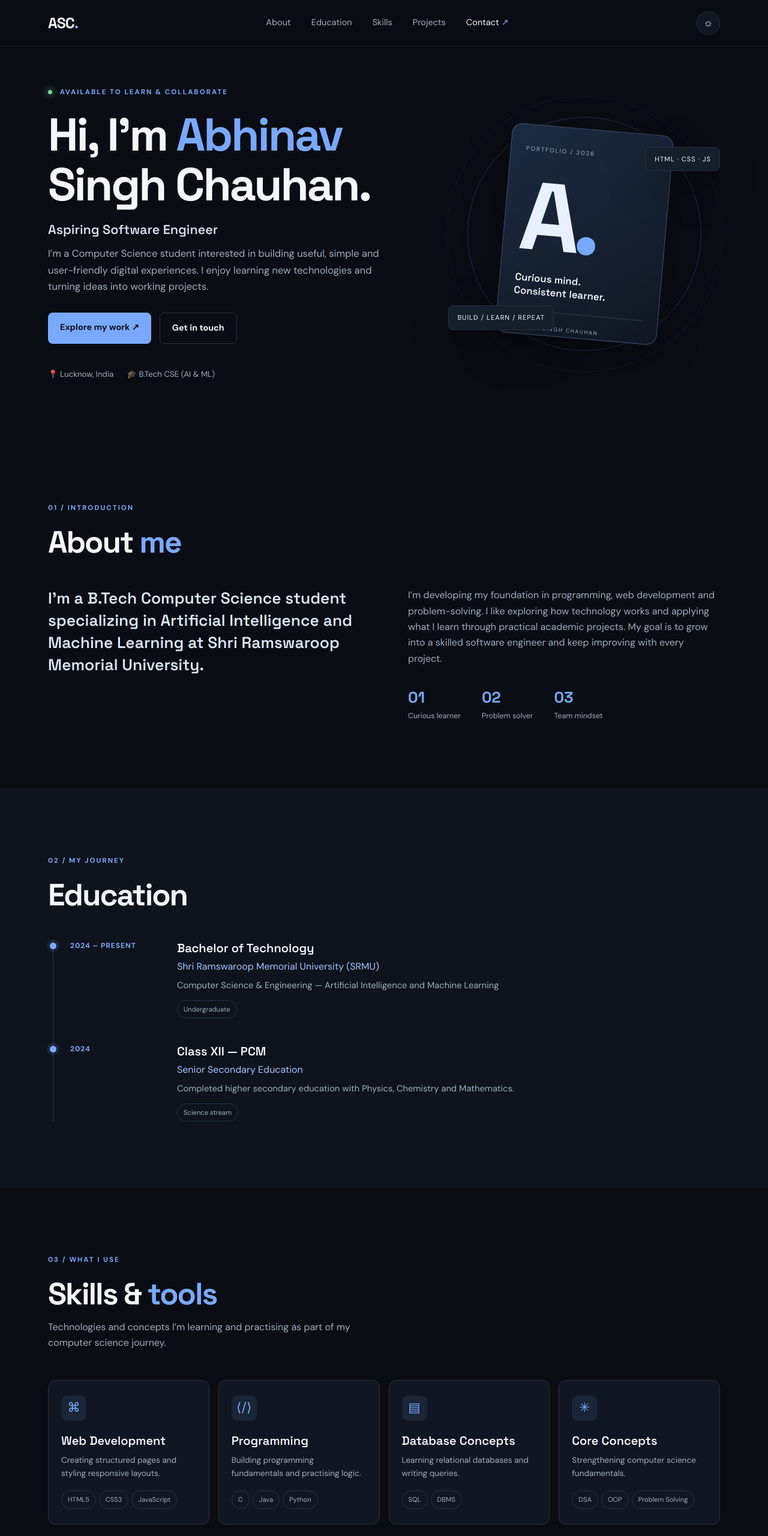
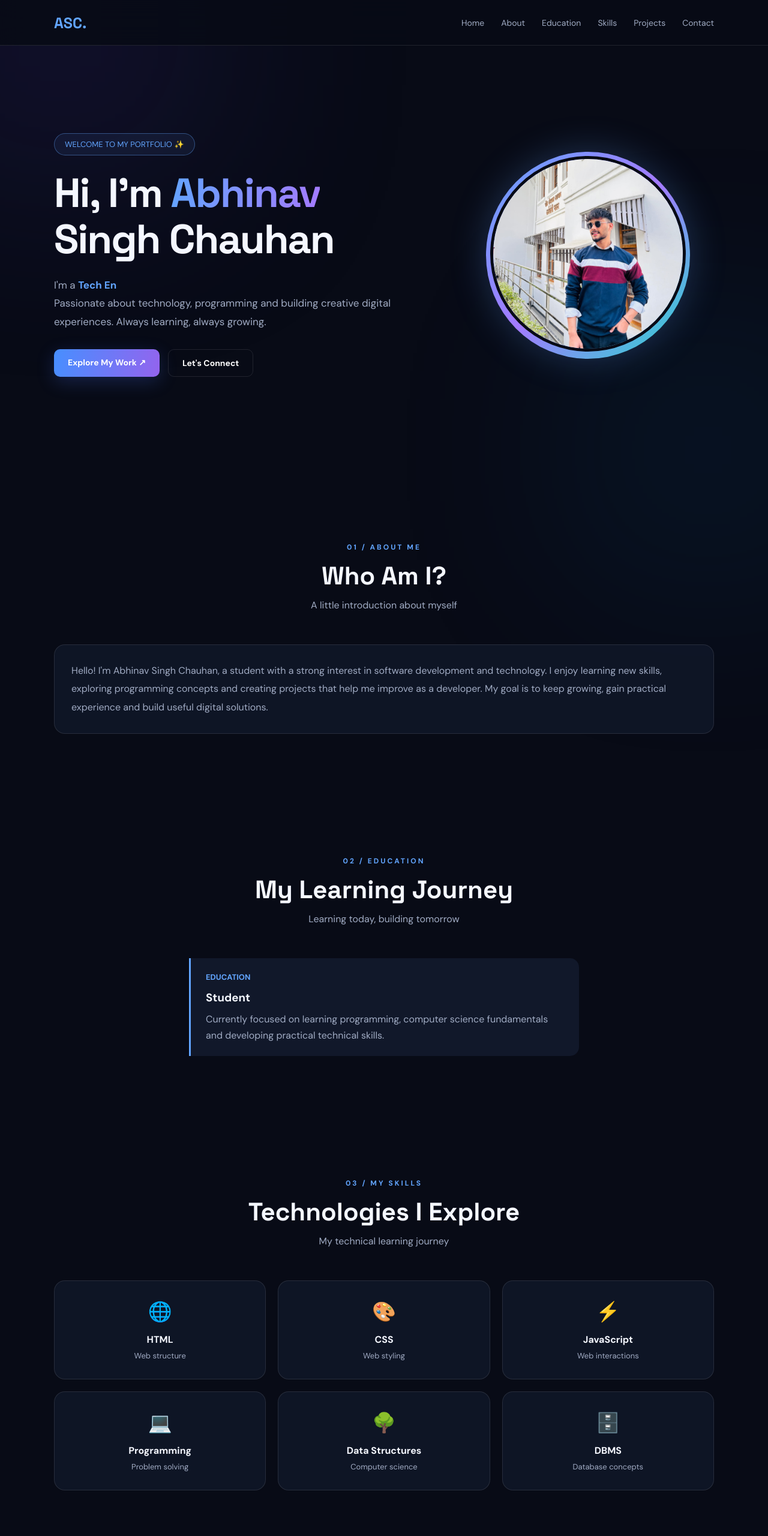
Before and after one commit to Abhinav0825/abhinav-portfolio, a plain HTML site: page index.html in a window 1280 px wide. Shown: the top 2560 px of the page at 60% size. Drawn offline with Linux system fonts and the light colour scheme.

Commit message:
Update index.html

```diff
--- a/index.html
+++ b/index.html
@@ -3,92 +3,575 @@
 <head>
 <meta charset="UTF-8">
 <meta name="viewport" content="width=device-width, initial-scale=1.0">
-  <meta name="description" content="Personal portfolio of Abhinav Singh Chauhan, aspiring software engineer.">
 <title>Abhinav Singh Chauhan | Portfolio</title>
-  <link rel="preconnect" href="https://fonts.googleapis.com">
-  <link rel="preconnect" href="https://fonts.gstatic.com" crossorigin>
-  <link href="https://fonts.googleapis.com/css2?family=DM+Sans:wght@400;500;600;700&family=Space+Grotesk:wght@500;600;700&display=swap" rel="stylesheet">
-  <link rel="stylesheet" href="style.css">
-  <script src="script.js" defer></script>
+<meta name="description" content="Abhinav Singh Chauhan - Student and aspiring software developer portfolio.">
+
+<style>
+@import url('https://fonts.googleapis.com/css2?family=DM+Sans:wght@400;500;600;700&family=Space+Grotesk:wght@400;500;600;700&display=swap');
+
+:root {
+  --bg:#080b16;
+  --card:#11182a;
+  --text:#f4f7ff;
+  --muted:#a1acc4;
+  --blue:#62a5ff;
+  --purple:#a47aff;
+  --line:rgba(255,255,255,.1);
+}
+
+*{margin:0;padding:0;box-sizing:border-box;scroll-behavior:smooth}
+
+body{
+  background:var(--bg);
+  color:var(--text);
+  font-family:'DM Sans',sans-serif;
+  overflow-x:hidden;
+}
+
+body::before{
+  content:"";
+  position:fixed;
+  width:500px;height:500px;
+  background:#4431a5;
+  filter:blur(150px);
+  opacity:.18;
+  top:-200px;left:-150px;
+  pointer-events:none;
+  z-index:-1;
+}
+
+body::after{
+  content:"";
+  position:fixed;
+  width:400px;height:400px;
+  background:#0879c9;
+  filter:blur(150px);
+  opacity:.12;
+  bottom:-150px;right:-100px;
+  pointer-events:none;
+  z-index:-1;
+}
+
+a{color:inherit;text-decoration:none}
+.container{width:min(1100px,90%);margin:auto}
+
+nav{
+  position:fixed;
+  top:0;left:0;width:100%;
+  z-index:100;
+  background:rgba(8,11,22,.85);
+  backdrop-filter:blur(18px);
+  border-bottom:1px solid var(--line);
+}
+
+.nav-inner{
+  height:75px;
+  display:flex;
+  align-items:center;
+  justify-content:space-between;
+}
+
+.logo{
+  font:700 25px 'Space Grotesk';
+  color:var(--blue);
+}
+
+.nav-links{display:flex;gap:28px;align-items:center}
+.nav-links a{font-size:14px;color:var(--muted);transition:.3s}
+.nav-links a:hover{color:var(--blue)}
+
+.menu-btn{
+  display:none;
+  background:none;color:white;
+  border:0;font-size:27px;cursor:pointer;
+}
+
+.hero{
+  min-height:100vh;
+  display:flex;
+  align-items:center;
+  padding:120px 0 70px;
+}
+
+.hero-content{
+  display:grid;
+  grid-template-columns:1.2fr .8fr;
+  gap:50px;
+  align-items:center;
+}
+
+.tag{
+  display:inline-block;
+  border:1px solid rgba(98,165,255,.4);
+  background:rgba(98,165,255,.08);
+  color:var(--blue);
+  padding:9px 17px;
+  border-radius:30px;
+  font-size:13px;
+  margin-bottom:25px;
+}
+
+h1{
+  font:700 clamp(42px,6vw,68px)/1.12 'Space Grotesk';
+  letter-spacing:-2px;
+}
+
+h1 span{
+  background:linear-gradient(100deg,var(--blue),var(--purple));
+  -webkit-background-clip:text;
+  color:transparent;
+}
+
+.hero p{
+  color:var(--muted);
+  font-size:17px;
+  line-height:1.8;
+  margin:23px 0;
+  max-width:570px;
+}
+
+.typing{color:var(--blue);font-weight:700}
+
+.buttons{display:flex;gap:14px;flex-wrap:wrap;margin-top:30px}
+
+.btn{
+  display:inline-block;
+  padding:13px 23px;
+  border-radius:10px;
+  font-weight:700;
+  font-size:14px;
+  transition:.3s;
+}
+
+.btn-primary{
+  background:linear-gradient(100deg,#478fff,#9364ee);
+  color:white;
+  box-shadow:0 8px 30px rgba(75,120,255,.22);
+}
+
+.btn-outline{border:1px solid var(--line);color:white}
+.btn:hover{transform:translateY(-4px)}
+
+.photo-wrap{
+  display:flex;
+  justify-content:center;
+  position:relative;
+}
+
+.photo-ring{
+  width:min(340px,75vw);
+  aspect-ratio:1;
+  border-radius:50%;
+  padding:7px;
+  background:linear-gradient(135deg,var(--blue),var(--purple),#25d9cc);
+  animation:float 5s ease-in-out infinite;
+  box-shadow:0 0 60px rgba(98,165,255,.25);
+}
+
+.photo-ring img{
+  width:100%;height:100%;
+  border-radius:50%;
+  object-fit:cover;
+  object-position:center 35%;
+  border:5px solid var(--bg);
+}
+
+@keyframes float{
+  0%,100%{transform:translateY(0)}
+  50%{transform:translateY(-15px)}
+}
+
+section{padding:100px 0;scroll-margin-top:70px}
+
+.section-title{text-align:center;margin-bottom:55px}
+
+.section-title small{
+  color:var(--blue);
+  letter-spacing:3px;
+  font-size:12px;
+  font-weight:700;
+}
+
+.section-title h2{
+  font:700 clamp(30px,4vw,42px) 'Space Grotesk';
+  margin-top:12px;
+}
+
+.section-title p{color:var(--muted);margin-top:12px}
+
+.about-card,.skill-card,.project-card,.contact-card{
+  background:rgba(17,24,42,.8);
+  border:1px solid var(--line);
+  border-radius:18px;
+  padding:28px;
+  transition:.3s;
+}
+
+.about-card:hover,.skill-card:hover,.project-card:hover{
+  transform:translateY(-6px);
+  border-color:rgba(98,165,255,.5);
+}
+
+.about-card p{color:var(--muted);line-height:1.9;font-size:16px}
+
+.grid{display:grid;gap:20px}
+.skills-grid{grid-template-columns:repeat(3,1fr)}
+.skill-card{text-align:center;padding:30px 15px}
+.skill-icon{font-size:32px;margin-bottom:15px}
+.skill-card h3{font-size:16px}
+.skill-card p{font-size:13px;color:var(--muted);margin-top:8px}
+
+.projects-grid{grid-template-columns:repeat(2,1fr)}
+
+.project-card h3{
+  font:600 21px 'Space Grotesk';
+  margin:15px 0 10px;
+}
+
+.project-card p{color:var(--muted);line-height:1.7;font-size:14px}
+.project-number{font-size:13px;color:var(--blue);font-weight:700}
+.project-tags{display:flex;gap:8px;flex-wrap:wrap;margin-top:18px}
+.project-tags span{
+  padding:6px 11px;
+  border-radius:20px;
+  background:rgba(98,165,255,.1);
+  color:#91bdff;
+  font-size:11px;
+}
+
+.education-card{
+  max-width:650px;
+  margin:auto;
+  border-left:3px solid var(--blue);
+  padding:20px 25px;
+  background:var(--card);
+  border-radius:0 15px 15px 0;
+}
+.education-card p{color:var(--muted);margin-top:10px;line-height:1.7}
+
+.contact-card{text-align:center;max-width:750px;margin:auto}
+.contact-card p{color:var(--muted);line-height:1.8;margin:15px 0 25px}
+.socials{display:flex;justify-content:center;gap:13px;flex-wrap:wrap}
+.socials a{
+  border:1px solid var(--line);
+  padding:12px 19px;
+  border-radius:10px;
+  font-size:14px;
+  transition:.3s;
+}
+.socials a:hover{background:#243859;border-color:var(--blue)}
+
+footer{
+  border-top:1px solid var(--line);
+  text-align:center;
+  padding:28px 10px;
+  color:var(--muted);
+  font-size:13px;
+}
+
+.reveal{
+  opacity:0;
+  transform:translateY(25px);
+  transition:opacity .7s,transform .7s;
+}
+.reveal.show{opacity:1;transform:translateY(0)}
+
+@media(max-width:750px){
+  .hero-content{grid-template-columns:1fr;text-align:center;gap:40px}
+  .hero p{margin-left:auto;margin-right:auto}
+  .buttons{justify-content:center}
+  .photo-wrap{grid-row:1}
+  .photo-ring{width:240px}
+  .nav-links{
+    display:none;
+    position:absolute;
+    top:75px;left:0;width:100%;
+    background:#101729;
+    padding:25px;
+    flex-direction:column;
+    gap:22px;
+    border-bottom:1px solid var(--line);
+  }
+  .nav-links.active{display:flex}
+  .menu-btn{display:block}
+  .skills-grid{grid-template-columns:repeat(2,1fr)}
+  .projects-grid{grid-template-columns:1fr}
+  section{padding:75px 0}
+}
+</style>
 </head>
+
 <body>
-  <header class="site-header">
-    <nav class="nav container" aria-label="Main navigation">
-      <a class="logo" href="#home">ASC<span>.</span></a>
-      <button class="menu-toggle" id="menu-toggle" aria-label="Open navigation" aria-expanded="false">☰</button>
-      <div class="nav-links" id="nav-links">
-        <a href="#about">About</a><a href="#education">Education</a><a href="#skills">Skills</a>
-        <a href="#projects">Projects</a><a href="#contact" class="nav-contact">Contact <span>↗</span></a>
+
+<nav>
+  <div class="container nav-inner">
+    <a href="#home" class="logo">ASC.</a>
+    <button class="menu-btn" id="menuBtn" aria-label="Open menu">☰</button>
+    <div class="nav-links" id="navLinks">
+      <a href="#home">Home</a>
+      <a href="#about">About</a>
+      <a href="#education">Education</a>
+      <a href="#skills">Skills</a>
+      <a href="#projects">Projects</a>
+      <a href="#contact">Contact</a>
     </div>
-      <button class="theme-toggle" id="theme-toggle" aria-label="Switch color theme">☼</button>
+  </div>
 </nav>
-  </header>
 
 <main>
-    <section class="hero container" id="home">
-      <div class="hero-copy">
-        <p class="eyebrow"><span class="status-dot"></span> AVAILABLE TO LEARN & COLLABORATE</p>
-        <h1>Hi, I'm <span>Abhinav</span><br>Singh Chauhan.</h1>
-        <h2>Aspiring Software Engineer</h2>
-        <p class="hero-text">I’m a Computer Science student interested in building useful, simple and user-friendly digital experiences. I enjoy learning new technologies and turning ideas into working projects.</p>
-        <div class="hero-actions">
-          <a class="button button-primary" href="#projects">Explore my work <span>↗</span></a>
-          <a class="button button-quiet" href="#contact">Get in touch</a>
+<section class="hero" id="home">
+  <div class="container hero-content">
+    <div class="hero-text">
+      <span class="tag">WELCOME TO MY PORTFOLIO ✨</span>
+      <h1>Hi, I'm <span>Abhinav</span><br>Singh Chauhan</h1>
+      <p>
+        I'm a <span class="typing" id="typing">Student</span><br>
+        Passionate about technology, programming and building creative digital experiences.
+        Always learning, always growing.
+      </p>
+      <div class="buttons">
+        <a href="#projects" class="btn btn-primary">Explore My Work ↗</a>
+        <a href="#contact" class="btn btn-outline">Let's Connect</a>
       </div>
-        <div class="hero-meta"><span>📍 Lucknow, India</span><span>🎓 B.Tech CSE (AI & ML)</span></div>
     </div>
-      <div class="hero-art" aria-label="Decorative initials graphic">
-        <div class="orbit orbit-one"></div><div class="orbit orbit-two"></div>
-        <div class="profile-card"><span class="card-label">PORTFOLIO / 2026</span><div class="monogram">A<span>.</span></div><p>Curious mind.<br>Consistent learner.</p><div class="card-line"></div><span class="card-bottom">ABHINAV SINGH CHAUHAN</span></div>
-        <span class="floating-tag tag-one">HTML · CSS · JS</span><span class="floating-tag tag-two">BUILD / LEARN / REPEAT</span>
+
+    <div class="photo-wrap">
+      <div class="photo-ring">
+        <img src="profile.jpg.jpeg" alt="Abhinav Singh Chauhan">
       </div>
-    </section>
-
-    <section class="section container" id="about">
-      <div class="section-heading"><p class="eyebrow">01 / INTRODUCTION</p><h2>About <span>me</span></h2></div>
-      <div class="about-grid">
-        <p class="about-lead">I’m a B.Tech Computer Science student specializing in Artificial Intelligence and Machine Learning at Shri Ramswaroop Memorial University.</p>
-        <div class="about-detail"><p>I’m developing my foundation in programming, web development and problem-solving. I like exploring how technology works and applying what I learn through practical academic projects. My goal is to grow into a skilled software engineer and keep improving with every project.</p><div class="mini-facts"><div><strong>01</strong><span>Curious learner</span></div><div><strong>02</strong><span>Problem solver</span></div><div><strong>03</strong><span>Team mindset</span></div></div></div>
-      </div>
-    </section>
-
-    <section class="section section-soft" id="education">
-      <div class="container">
-        <div class="section-heading"><p class="eyebrow">02 / MY JOURNEY</p><h2>Education</h2></div>
-        <div class="timeline">
-          <article class="timeline-item"><div class="timeline-marker"></div><div class="timeline-date">2024 – PRESENT</div><div class="timeline-content"><h3>Bachelor of Technology</h3><p class="institution">Shri Ramswaroop Memorial University (SRMU)</p><p>Computer Science & Engineering — Artificial Intelligence and Machine Learning</p><span class="chip">Undergraduate</span></div></article>
-          <article class="timeline-item"><div class="timeline-marker"></div><div class="timeline-date">2024</div><div class="timeline-content"><h3>Class XII — PCM</h3><p class="institution">Senior Secondary Education</p><p>Completed higher secondary education with Physics, Chemistry and Mathematics.</p><span class="chip">Science stream</span></div></article>
     </div>
   </div>
 </section>
 
-    <section class="section container" id="skills">
-      <div class="section-heading"><p class="eyebrow">03 / WHAT I USE</p><h2>Skills & <span>tools</span></h2><p class="section-intro">Technologies and concepts I’m learning and practising as part of my computer science journey.</p></div>
-      <div class="skills-grid">
-        <article class="skill-card"><div class="skill-icon">⌘</div><h3>Web Development</h3><p>Creating structured pages and styling responsive layouts.</p><div class="skill-tags"><span>HTML5</span><span>CSS3</span><span>JavaScript</span></div></article>
-        <article class="skill-card"><div class="skill-icon">⟨/⟩</div><h3>Programming</h3><p>Building programming fundamentals and practising logic.</p><div class="skill-tags"><span>C</span><span>Java</span><span>Python</span></div></article>
-        <article class="skill-card"><div class="skill-icon">▤</div><h3>Database Concepts</h3><p>Learning relational databases and writing queries.</p><div class="skill-tags"><span>SQL</span><span>DBMS</span></div></article>
-        <article class="skill-card"><div class="skill-icon">✳</div><h3>Core Concepts</h3><p>Strengthening computer science fundamentals.</p><div class="skill-tags"><span>DSA</span><span>OOP</span><span>Problem Solving</span></div></article>
+<section id="about">
+  <div class="container">
+    <div class="section-title reveal">
+      <small>01 / ABOUT ME</small>
+      <h2>Who Am I?</h2>
+      <p>A little introduction about myself</p>
+    </div>
+    <div class="about-card reveal">
+      <p>
+        Hello! I'm Abhinav Singh Chauhan, a student with a strong interest
+        in software development and technology. I enjoy learning new skills,
+        exploring programming concepts and creating projects that help me
+        improve as a developer. My goal is to keep growing, gain practical
+        experience and build useful digital solutions.
+      </p>
+    </div>
   </div>
 </section>
 
-    <section class="section section-soft" id="projects">
+<section id="education">
   <div class="container">
-        <div class="section-heading"><p class="eyebrow">04 / SELECTED WORK</p><h2>Academic <span>projects</span></h2><p class="section-intro">A few examples of topics and practical work from my learning journey.</p></div>
-        <div class="projects-grid">
-          <article class="project-card"><div class="project-top"><span class="project-number">PROJECT 01</span><span class="project-symbol">↗</span></div><div class="project-visual visual-one"><span>DBMS</span><b>vs</b><span>FILES</span></div><h3>DBMS vs File System</h3><p>An educational comparison explaining data storage, organization, security and the advantages of database management systems.</p><div class="project-tags"><span>Database</span><span>HTML / CSS concepts</span></div></article>
-          <article class="project-card"><div class="project-top"><span class="project-number">PROJECT 02</span><span class="project-symbol">↗</span></div><div class="project-visual visual-two"><span class="tree-node">ROOT</span><i></i><div><span class="tree-node small">L</span><span class="tree-node small">R</span></div></div><h3>Binary Tree Visual Study</h3><p>A learning project focused on binary tree structure, nodes, traversal methods and basic tree operations.</p><div class="project-tags"><span>Data Structures</span><span>Algorithms</span></div></article>
-          <article class="project-card"><div class="project-top"><span class="project-number">PROJECT 03</span><span class="project-symbol">↗</span></div><div class="project-visual visual-three"><div class="help-icon">?</div><div><span>HELP</span><span>HUB</span></div></div><h3>HelpHub Presentation</h3><p>A concept presentation exploring a help and support platform, its impact, benefits and user-focused approach.</p><div class="project-tags"><span>UI Concept</span><span>Presentation</span></div></article>
+    <div class="section-title reveal">
+      <small>02 / EDUCATION</small>
+      <h2>My Learning Journey</h2>
+      <p>Learning today, building tomorrow</p>
     </div>
-        <p class="project-note">Note: These are academic learning projects. Add links to working demos or source code when you publish them.</p>
+    <div class="education-card reveal">
+      <span class="project-number">EDUCATION</span>
+      <h3 style="margin-top:12px">Student</h3>
+      <p>
+        Currently focused on learning programming, computer science
+        fundamentals and developing practical technical skills.
+      </p>
+    </div>
   </div>
 </section>
 
-    <section class="section container contact-section" id="contact">
-      <div class="contact-panel"><div><p class="eyebrow">05 / LET’S CONNECT</p><h2>Have an idea?<br><span>Let’s talk.</span></h2><p>I’m open to learning opportunities, collaboration and conversations about technology.</p></div><div class="contact-links"><a href="mailto:abhinavsinghchauhan777@gmail.com" class="contact-link"><span>Email</span><b>abhinavsinghchauhan777@gmail.com ↗</b></a><a href="https://github.com/Abhinav0825" target="_blank" rel="noreferrer" class="contact-link"><span>GitHub</span><b>github.com/Abhinav0825 ↗</b></a><a href="https://www.linkedin.com/in/abhinav-singh-chauhan-064652355" target="_blank" rel="noreferrer" class="contact-link"><span>LinkedIn</span><b>Connect with me ↗</b></a></div></div>
+<section id="skills">
+  <div class="container">
+    <div class="section-title reveal">
+      <small>03 / MY SKILLS</small>
+      <h2>Technologies I Explore</h2>
+      <p>My technical learning journey</p>
+    </div>
+    <div class="grid skills-grid">
+      <div class="skill-card reveal">
+        <div class="skill-icon">🌐</div>
+        <h3>HTML</h3>
+        <p>Web structure</p>
+      </div>
+      <div class="skill-card reveal">
+        <div class="skill-icon">🎨</div>
+        <h3>CSS</h3>
+        <p>Web styling</p>
+      </div>
+      <div class="skill-card reveal">
+        <div class="skill-icon">⚡</div>
+        <h3>JavaScript</h3>
+        <p>Web interactions</p>
+      </div>
+      <div class="skill-card reveal">
+        <div class="skill-icon">💻</div>
+        <h3>Programming</h3>
+        <p>Problem solving</p>
+      </div>
+      <div class="skill-card reveal">
+        <div class="skill-icon">🌳</div>
+        <h3>Data Structures</h3>
+        <p>Computer science</p>
+      </div>
+      <div class="skill-card reveal">
+        <div class="skill-icon">🗄️</div>
+        <h3>DBMS</h3>
+        <p>Database concepts</p>
+      </div>
+    </div>
+  </div>
+</section>
+
+<section id="projects">
+  <div class="container">
+    <div class="section-title reveal">
+      <small>04 / MY WORK</small>
+      <h2>Featured Projects</h2>
+      <p>Some of my learning projects and work</p>
+    </div>
+
+    <div class="grid projects-grid">
+      <article class="project-card reveal">
+        <span class="project-number">PROJECT 01</span>
+        <h3>DBMS vs File System</h3>
+        <p>
+          An educational comparison explaining data storage,
+          organization, security and the advantages of database
+          management systems.
+        </p>
+        <div class="project-tags">
+          <span>Database</span><span>HTML / CSS</span>
+        </div>
+      </article>
+
+      <article class="project-card reveal">
+        <span class="project-number">PROJECT 02</span>
+        <h3>Binary Tree Visual Study</h3>
+        <p>
+          A learning project focused on binary tree structure,
+          nodes, traversal methods and basic tree operations.
+        </p>
+        <div class="project-tags">
+          <span>Data Structures</span><span>Algorithms</span>
+        </div>
+      </article>
+
+      <article class="project-card reveal">
+        <span class="project-number">PROJECT 03</span>
+        <h3>HelpHub Presentation</h3>
+        <p>
+          A concept presentation exploring a help and support platform,
+          its impact, benefits and user-focused approach.
+        </p>
+        <div class="project-tags">
+          <span>UI Concepts</span><span>Presentation</span>
+        </div>
+      </article>
+
+      <article class="project-card reveal">
+        <span class="project-number">PROJECT 04</span>
+        <h3>Personal Portfolio</h3>
+        <p>
+          My personal portfolio website showcasing my introduction,
+          learning journey, skills and projects.
+        </p>
+        <div class="project-tags">
+          <span>HTML</span><span>CSS</span><span>JavaScript</span>
+        </div>
+      </article>
+    </div>
+  </div>
+</section>
+
+<section id="contact">
+  <div class="container">
+    <div class="section-title reveal">
+      <small>05 / LET'S CONNECT</small>
+      <h2>Have an Idea? Let's Talk.</h2>
+      <p>I'm open to learning opportunities and collaboration.</p>
+    </div>
+
+    <div class="contact-card reveal">
+      <h3>Get In Touch With Me</h3>
+      <p>
+        Have a project idea or want to connect?
+        Feel free to reach out through email or social platforms.
+      </p>
+      <div class="socials">
+        <a href="mailto:abhinavsinghchauhan777@gmail.com">✉ Email</a>
+        <a href="https://github.com/Abhinav0825" target="_blank" rel="noopener noreferrer">⌘ GitHub</a>
+        <a href="https://www.linkedin.com/in/abhinav-singh-chauhan-064652355" target="_blank" rel="noopener noreferrer">in LinkedIn</a>
+      </div>
+    </div>
+  </div>
 </section>
 </main>
 
-  <footer class="footer"><div class="container footer-inner"><a class="logo" href="#home">ASC<span>.</span></a><p>Designed & built by Abhinav Singh Chauhan</p><a href="#home">Back to top ↑</a></div><p class="copyright">© <span id="year"></span> Abhinav Singh Chauhan. All rights reserved.</p></footer>
+<footer>
+  <p>Designed & Built by <strong>Abhinav Singh Chauhan</strong></p>
+  <p style="margin-top:9px">© 2026 Abhinav Singh Chauhan. All rights reserved.</p>
+</footer>
+
+<script>
+const menuBtn = document.getElementById('menuBtn');
+const navLinks = document.getElementById('navLinks');
+
+menuBtn.addEventListener('click', () => {
+  navLinks.classList.toggle('active');
+});
+
+document.querySelectorAll('.nav-links a').forEach(link => {
+  link.addEventListener('click', () => {
+    navLinks.classList.remove('active');
+  });
+});
+
+const words = [
+  'Student',
+  'Tech Enthusiast',
+  'Aspiring Software Developer',
+  'Creative Learner'
+];
+
+let wordIndex = 0;
+let charIndex = 0;
+let deleting = false;
+const typing = document.getElementById('typing');
+
+function typeEffect(){
+  const word = words[wordIndex];
+
+  typing.textContent = word.substring(0, charIndex);
+
+  if(!deleting && charIndex < word.length){
+    charIndex++;
+    setTimeout(typeEffect, 100);
+  }else if(deleting && charIndex > 0){
+    charIndex--;
+    setTimeout(typeEffect, 45);
+  }else{
+    deleting = !deleting;
+    if(!deleting){
+      wordIndex = (wordIndex + 1) % words.length;
+    }
+    setTimeout(typeEffect, 700);
+  }
+}
+typeEffect();
+
+const observer = new IntersectionObserver(entries => {
+  entries.forEach(entry => {
+    if(entry.isIntersecting){
+      entry.target.classList.add('show');
+      observer.unobserve(entry.target);
+    }
+  });
+},{threshold:0.12});
+
+document.querySelectorAll('.reveal').forEach(el => {
+  observer.observe(el);
+});
+</script>
+
 </body>
 </html>
```
Lines whose indentation alone changed are shown as unchanged.
